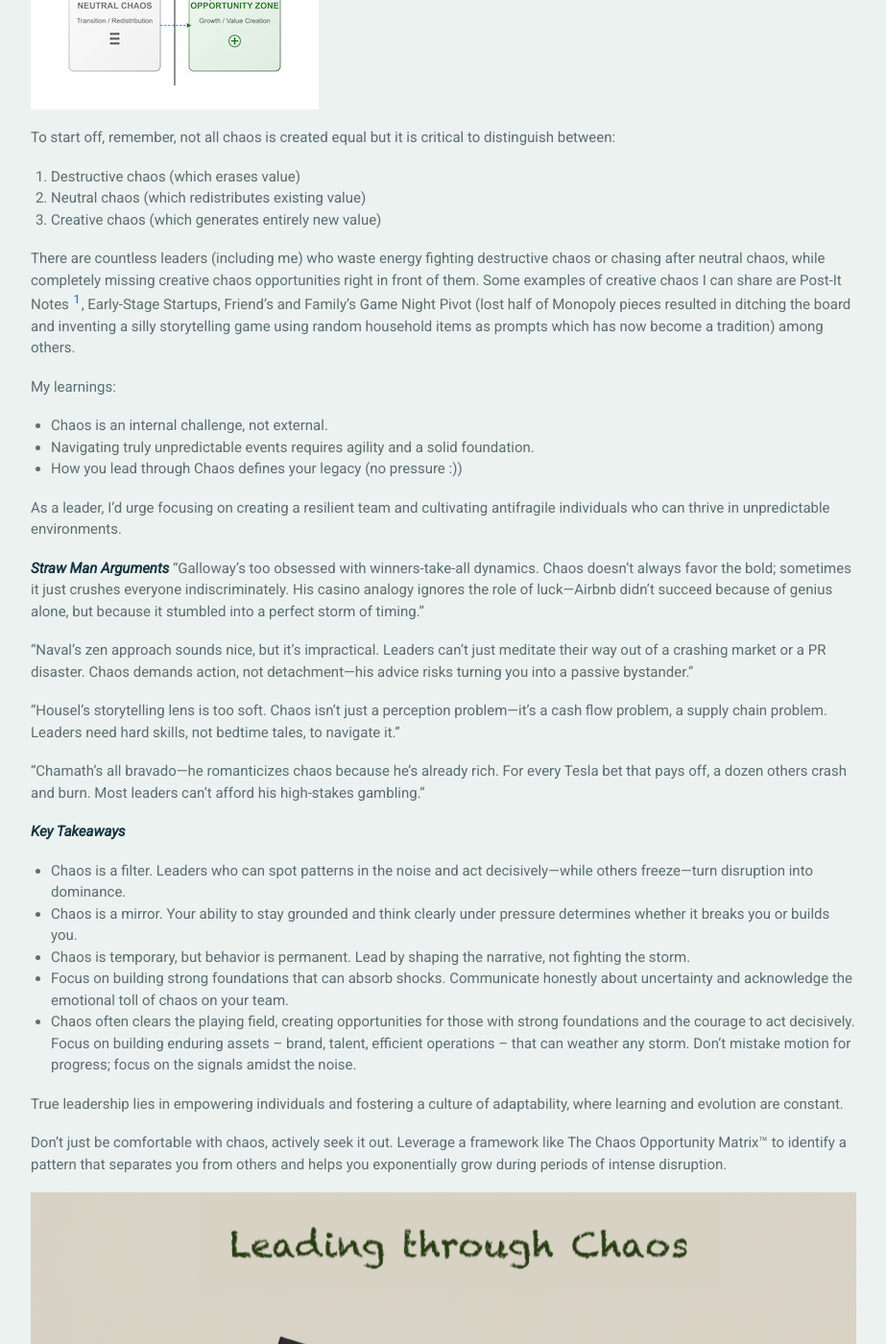
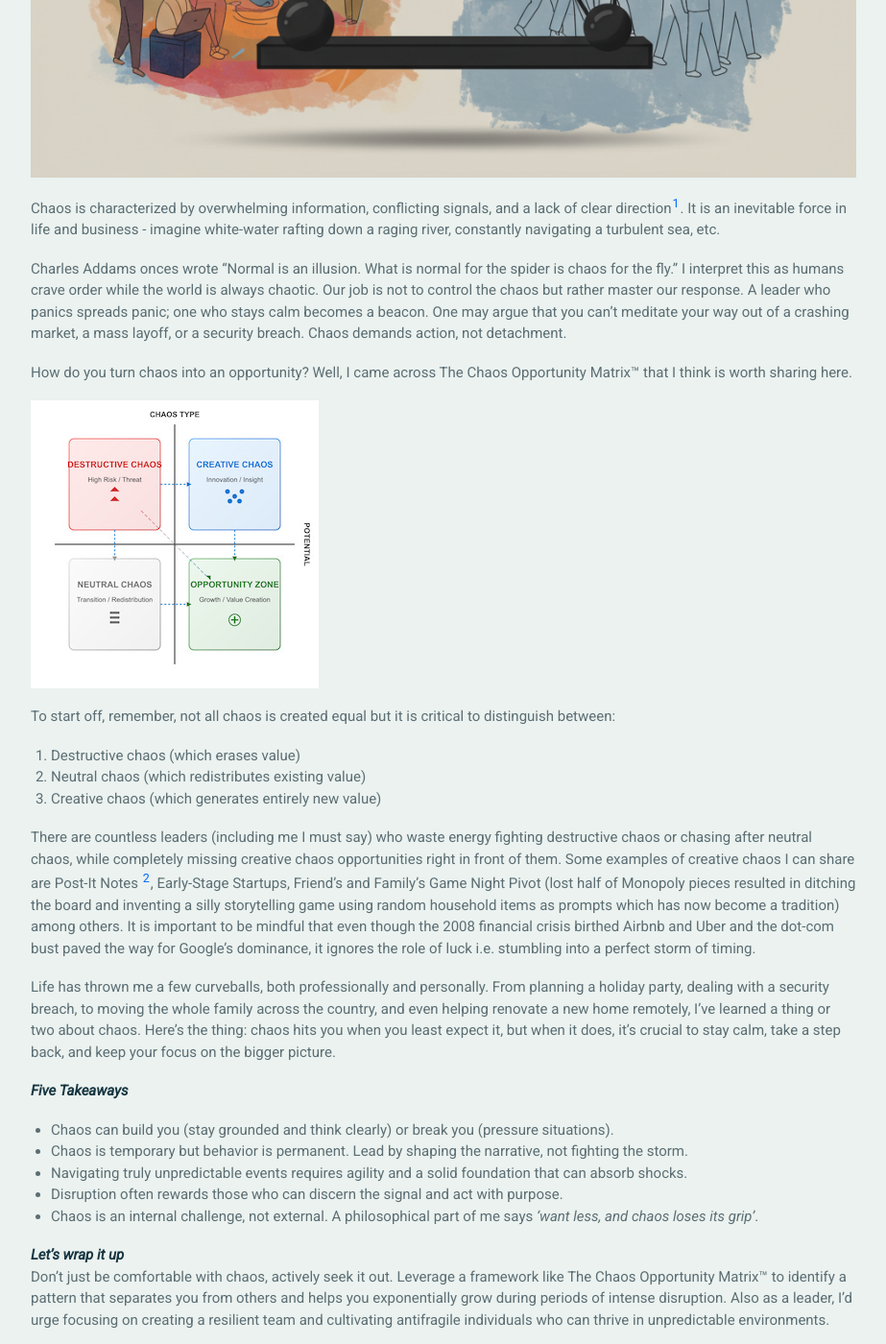
Before and after one commit to mkchoi212/paper-jekyll-theme, a Jekyll site: the page built from _posts/2025-04-25-chaos.md, in a window 1280 px wide and 1400 px high, scrolled down 935 px. Shown: the whole window at 96% size, without its empty margins (178-1101 px from the left). Built offline with Jekyll 4.4.1, drawn with Linux system fonts in a browser that asks for light colours; some of the changed text lies outside the part shown; grey boxes are pictures that could not be loaded.

Commit message:
Update 2025-04-25-chaos.md

```diff
--- a/_posts/2025-04-25-chaos.md
+++ b/_posts/2025-04-25-chaos.md
@@ -2,18 +2,18 @@
 layout: post
 title: Chaos
 description: "Embrace it or Fear it"
-date: 2025-01-19
-tags: chaos, leadership, impact, sanity
+date: 2025-04-29
+tags: chaos, leadership, impact, unpredictability
 comments: true
 ---
 
 ***Leverage it or Fear it... Your Call!***
 
-Chaos is an inevitable force in life and business - imagine white-water rafting down a raging river, constantly navigating a turbulent sea, etc. Volatility, uncertainty, complexity, and ambiguity (VUCA) are qualities that make a situation or condition difficult to analyze, respond to or plan for. They aren't just buzzwords, they often become the daily reality.
+![_config.yml]({{ site.baseurl }}/assets/Leading Through Chaos.png)
 
-Life has thrown me a few curveballs, both professionally and personally. From planning a holiday party, dealing with a security breach, to moving the whole family across the country, and even helping renovate a new home remotely, I’ve learned a thing or two about chaos. Here’s the thing: chaos hits you when you least expect it, but when it does, it’s crucial to stay calm, take a step back, and keep your focus on the bigger picture.
+Chaos is characterized by overwhelming information, conflicting signals, and a lack of clear direction[^1]. It is an inevitable force in life and business - imagine white-water rafting down a raging river, constantly navigating a turbulent sea, etc.
 
-Charles Addams onces wrote “Normal is an illusion. What is normal for the spider is chaos for the fly.” I interpret this as humans crave order while the world is always chaotic. Our job is not to control the chaos but rather master our response. A leader who panics spreads panic; one who stays calm becomes a beacon. A philosophical part of me says "Want less, and chaos loses its grip." One may argue that you can't meditate your way out of a crashing market, a mass layoff, or a security breach. Chaos demands action, not detachment.
+Charles Addams onces wrote “Normal is an illusion. What is normal for the spider is chaos for the fly.” I interpret this as humans crave order while the world is always chaotic. Our job is not to control the chaos but rather master our response. A leader who panics spreads panic; one who stays calm becomes a beacon. One may argue that you can't meditate your way out of a crashing market, a mass layoff, or a security breach. Chaos demands action, not detachment.
 
 How do you turn chaos into an opportunity? Well, I came across The Chaos Opportunity Matrix™ that I think is worth sharing here.
 
@@ -24,39 +24,21 @@ To start off, remember, not all chaos is created equal but it is critical to dis
 2. Neutral chaos (which redistributes existing value)
 3. Creative chaos (which generates entirely new value)
 
-There are countless leaders (including me) who waste energy fighting destructive chaos or chasing after neutral chaos, while completely missing creative chaos opportunities right in front of them. Some examples of creative chaos I can share are Post-It Notes [^1], Early-Stage Startups, Friend's and Family's Game Night Pivot (lost half of Monopoly pieces resulted in ditching the board and inventing a silly storytelling game using random household items as prompts which has now become a tradition) among others.
+There are countless leaders (including me I must say) who waste energy fighting destructive chaos or chasing after neutral chaos, while completely missing creative chaos opportunities right in front of them. Some examples of creative chaos I can share are Post-It Notes [^2], Early-Stage Startups, Friend's and Family's Game Night Pivot (lost half of Monopoly pieces resulted in ditching the board and inventing a silly storytelling game using random household items as prompts which has now become a tradition) among others. It is important to be mindful that even though the 2008 financial crisis birthed Airbnb and Uber and the dot-com bust paved the way for Google’s dominance, it ignores the role of luck i.e. stumbling into a perfect storm of timing.
 
-My learnings:
-- Chaos is an internal challenge, not external.
-- Navigating truly unpredictable events requires agility and a solid foundation.
-- How you lead through Chaos defines your legacy (no pressure :))
+Life has thrown me a few curveballs, both professionally and personally. From planning a holiday party, dealing with a security breach, to moving the whole family across the country, and even helping renovate a new home remotely, I’ve learned a thing or two about chaos. Here’s the thing: chaos hits you when you least expect it, but when it does, it’s crucial to stay calm, take a step back, and keep your focus on the bigger picture.
 
-As a leader, I'd urge focusing on creating a resilient team and cultivating antifragile individuals who can thrive in unpredictable environments.
+***Five Takeaways***
+- Chaos can build you (stay grounded and think clearly) or break you (pressure situations).
+- Chaos is temporary but behavior is permanent. Lead by shaping the narrative, not fighting the storm.
+- Navigating truly unpredictable events requires agility and a solid foundation that can absorb shocks.
+- Disruption often rewards those who can discern the signal and act with purpose.
+- Chaos is an internal challenge, not external. A philosophical part of me says *'want less, and chaos loses its grip'*.
 
-***Straw Man Arguments***
-"Galloway’s too obsessed with winners-take-all dynamics. Chaos doesn’t always favor the bold; sometimes it just crushes everyone indiscriminately. His casino analogy ignores the role of luck—Airbnb didn’t succeed because of genius alone, but because it stumbled into a perfect storm of timing."
+***Let's wrap it up***\
+Don't just be comfortable with chaos, actively seek it out. Leverage a framework like The Chaos Opportunity Matrix™ to identify a pattern that separates you from others and helps you exponentially grow during periods of intense disruption. Also as a leader, I'd urge focusing on creating a resilient team and cultivating antifragile individuals who can thrive in unpredictable environments.
 
+![_config.yml]({{ site.baseurl }}/assets/orderandchaos.png)
 
-"Naval’s zen approach sounds nice, but it’s impractical. Leaders can’t just meditate their way out of a crashing market or a PR disaster. Chaos demands action, not detachment—his advice risks turning you into a passive bystander."
-
-
-"Housel’s storytelling lens is too soft. Chaos isn’t just a perception problem—it’s a cash flow problem, a supply chain problem. Leaders need hard skills, not bedtime tales, to navigate it."
-
-
-"Chamath’s all bravado—he romanticizes chaos because he’s already rich. For every Tesla bet that pays off, a dozen others crash and burn. Most leaders can’t afford his high-stakes gambling."
-
-
-***Key Takeaways***
-- Chaos is a filter. Leaders who can spot patterns in the noise and act decisively—while others freeze—turn disruption into dominance.
-- Chaos is a mirror. Your ability to stay grounded and think clearly under pressure determines whether it breaks you or builds you.
-- Chaos is temporary, but behavior is permanent. Lead by shaping the narrative, not fighting the storm.
-- Focus on building strong foundations that can absorb shocks. Communicate honestly about uncertainty and acknowledge the emotional toll of chaos on your team.
-- Chaos often clears the playing field, creating opportunities for those with strong foundations and the courage to act decisively. Focus on building enduring assets – brand, talent, efficient operations – that can weather any storm. Don't mistake motion for progress; focus on the signals amidst the noise.
-
-True leadership lies in empowering individuals and fostering a culture of adaptability, where learning and evolution are constant.
-
-Don't just be comfortable with chaos, actively seek it out. Leverage a framework like The Chaos Opportunity Matrix™ to identify a pattern that separates you from others and helps you exponentially grow during periods of intense disruption.
-
-![_config.yml]({{ site.baseurl }}/assets/Leading Through Chaos.png)
-
-[^1]: https://www.post-it.com/3M/en_US/post-it/contact-us/about-us/
+[^1]: This refers to volatility, uncertainty, complexity, and ambiguity (VUCA); qualities that make a situation or condition difficult to analyze, respond to or plan for. They aren't just buzzwords, they often become the daily reality.
+[^2]: https://www.post-it.com/3M/en_US/post-it/contact-us/about-us/
```
